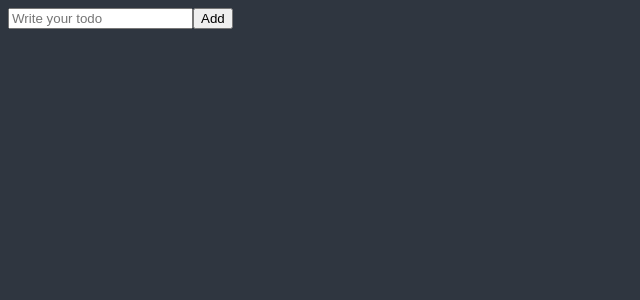
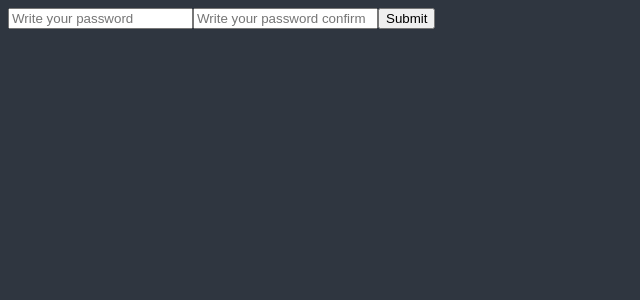
Before and after one commit to codeblue25/learn-react-master, a React (Create React App) app: page / in a window 1280 px wide. Shown: the top 300 px of the page, without its empty margins (0-640 px from the left). Built offline with nearby package versions, Linux system fonts and the light colour scheme.

Commit message:
How to trigger error

```diff
--- a/src/TodoList.tsx
+++ b/src/TodoList.tsx
@@ -1,33 +1,54 @@
 import { useForm } from "react-hook-form";
 
-function TodoList() {
+interface IForm {
+  password: string;
+  passwordConfirm: string;
+}
+
+function ToDoList() {
   const {
     register,
     handleSubmit,
     formState: { errors },
-  } = useForm();
-  const onValid = (data: any) => {
-    console.log(data);
+    setError,
+  } = useForm<IForm>({});
+  const onValid = (data: IForm) => {
+    if (data.password !== data.passwordConfirm) {
+      setError(
+        "passwordConfirm",
+        { message: "Password is not the same" },
+        { shouldFocus: true }
+      );
+    }
   };
-
   return (
     <div>
       <form onSubmit={handleSubmit(onValid)}>
         <input
-          {...register("todo", {
+          {...register("password", {
+            required: "Password is required",
             minLength: {
-              value: 10,
-              message: "Todo should be longer",
+              value: 5,
+              message: "Password should be longer",
             },
           })}
           type="text"
-          placeholder="Write your todo"
+          placeholder="Write your password"
         />
-        <button>Add</button>
-        <span>{errors.todo?.message as string}</span>
+        <span>{errors?.password?.message}</span>
+
+        <input
+          {...register("passwordConfirm", {
+            required: "Password confirm is required",
+          })}
+          placeholder="Write your password confirm"
+        />
+        <span>{errors?.passwordConfirm?.message}</span>
+
+        <button>Submit</button>
       </form>
     </div>
   );
 }
 
-export default TodoList;
+export default ToDoList;
```
